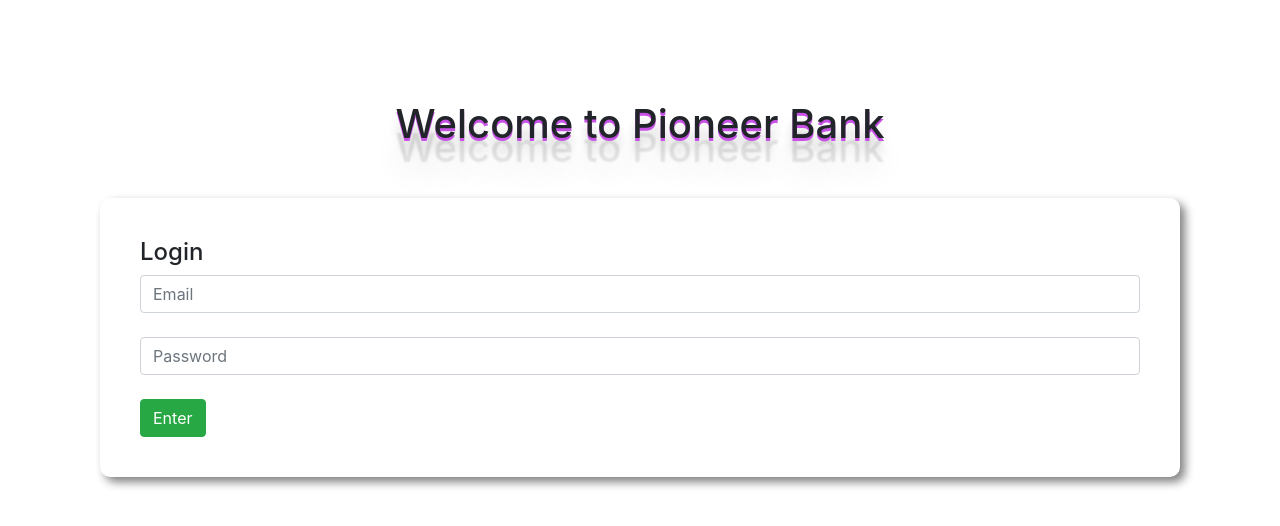
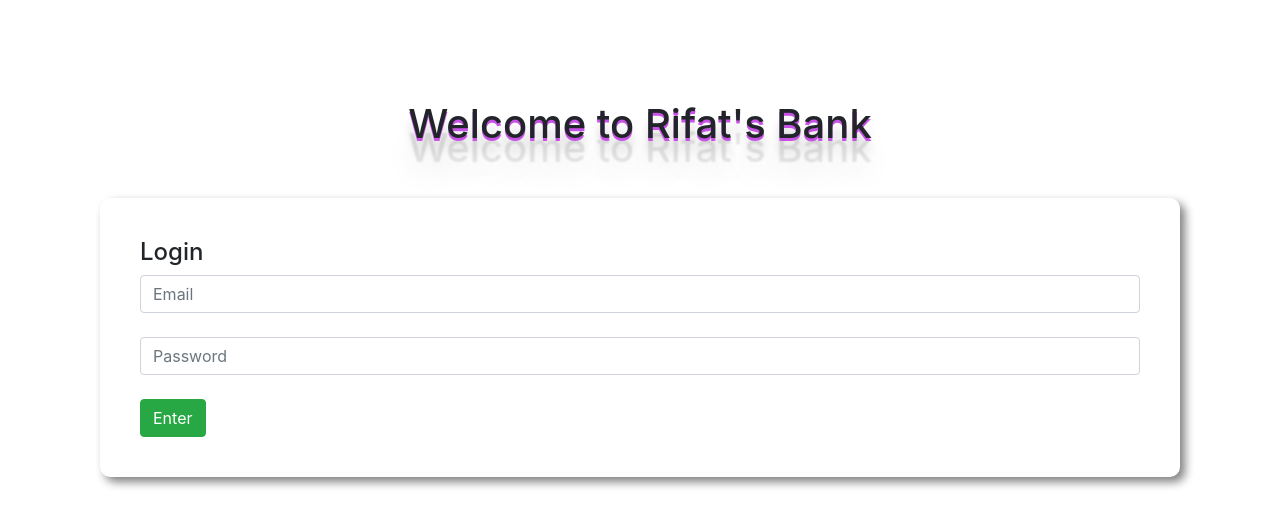
Before and after one commit to tanvir07-ops/rifat_bank, a plain HTML site: page index.html in a window 1280 px wide. Drawn offline with nearby package versions, Linux system fonts and the light colour scheme.

Commit message:
I commit for the title

```diff
--- a/index.html
+++ b/index.html
@@ -10,7 +10,7 @@
 </head>
 <body>
     <div id="login-area">
-        <h1 class="text-center">Welcome to Pioneer Bank</h1>
+        <h1 class="text-center">Welcome to Rifat's Bank</h1>
         <div class="submit-area">
             <h4>Login</h4>
             <input type="text" class="form-control" placeholder="Email">
```
